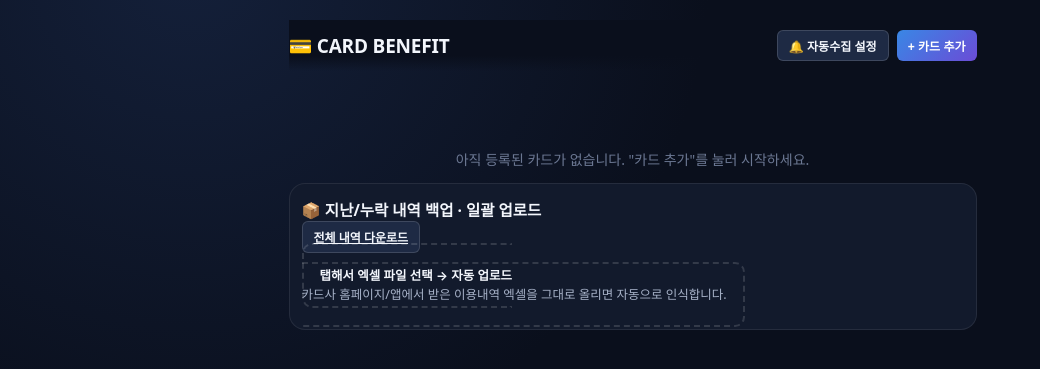
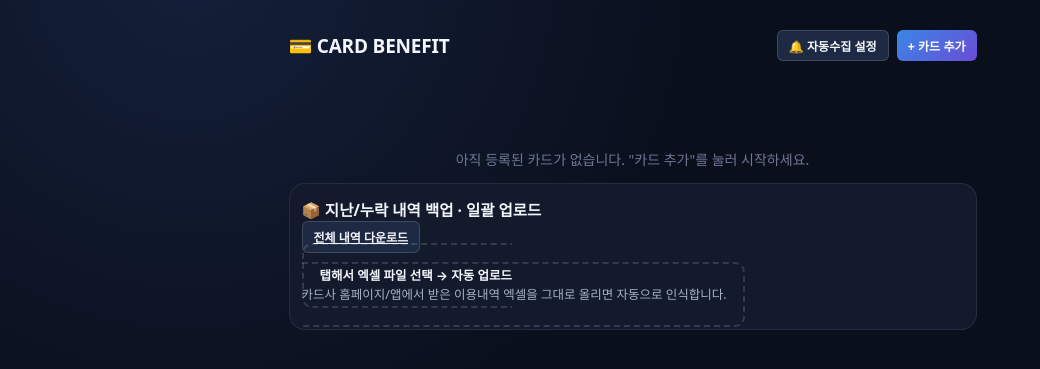
Before and after one commit to S5636/A, a Flask app: page / in a window 1280 px wide. Shown: the top 369 px of the page, without its empty margins (0-1040 px from the left). Run offline with Flask 3, Linux system fonts and the light colour scheme; data that the repository does not hold is empty.

Commit message:
카드베네핏 헤더, 합계 박스 배경색 제거
색이 죽어 보인다는 피드백에 따라 배경 채우기를 없애고 상단 컬러 보더만 남김.

```diff
--- a/card_benefit/static/css/style.css
+++ b/card_benefit/static/css/style.css
@@ -55,7 +55,6 @@ body { padding-bottom: 40px; }
   flex-wrap: wrap;
   margin-bottom: 18px;
   padding: 10px 0;
-  background: linear-gradient(var(--bg) 70%, transparent);
 }
 .app-title { display: flex; align-items: baseline; gap: 10px; }
 .app-title h1 { font-size: 19px; margin: 0; font-weight: 700; letter-spacing: -0.01em; }
@@ -103,7 +102,6 @@ body { padding-bottom: 40px; }
 .summary-boxes { display: flex; gap: 8px; }
 .summary-box {
   flex: 1;
-  background: var(--surface);
   border: 1px solid var(--border);
   border-top: 3px solid var(--accent);
   border-radius: var(--radius-md);
```
